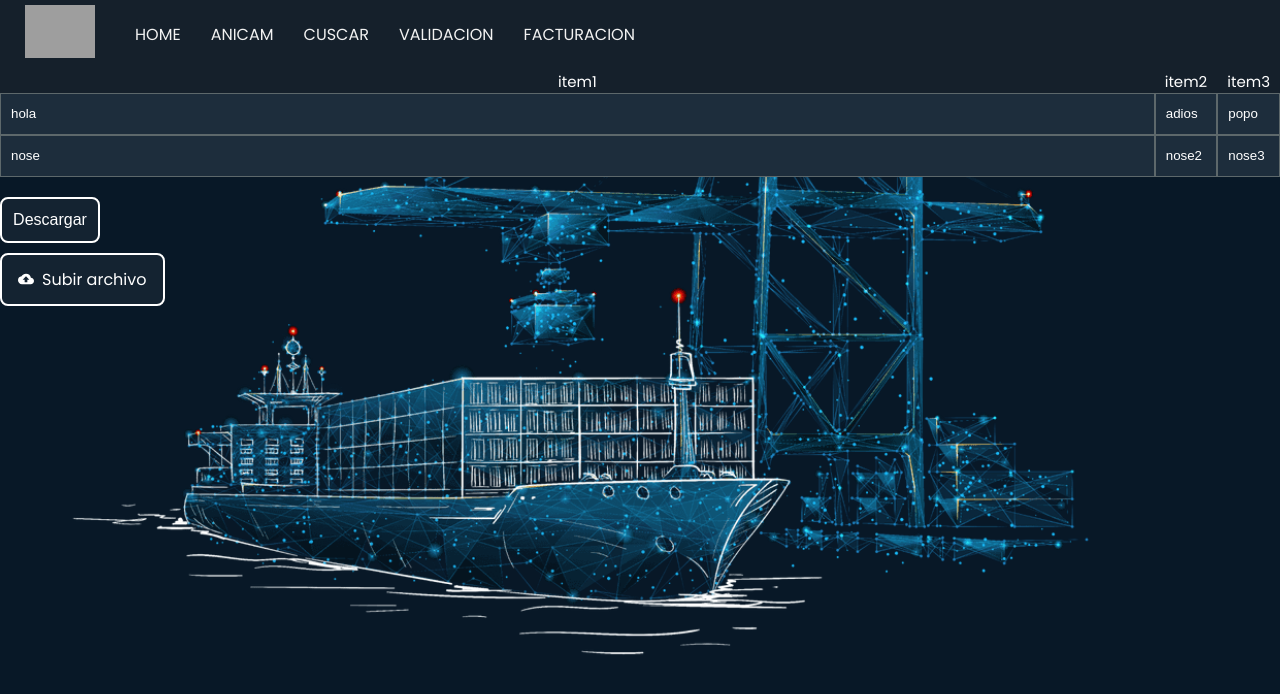
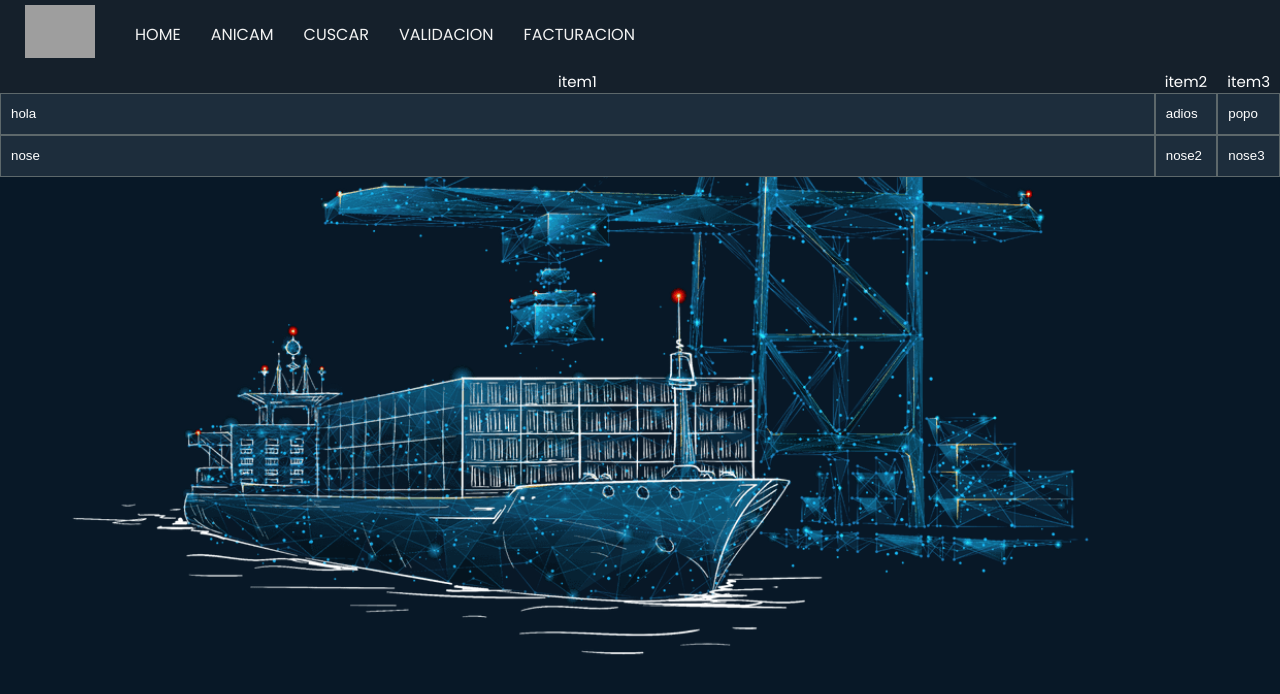
Before and after one commit to mariaRam2003/Proyecto-Software1, a React (Create React App) app: page /dev in a window 1280 px wide. Shown: the top 694 px of the page. Built offline with nearby package versions, Linux system fonts and the light colour scheme; grey boxes are pictures that could not be loaded.

Commit message:
GET API
Implementacion de descarga de archivo de excel mediante get al API, 100% funcional

```diff
--- a/src/components/Table.js
+++ b/src/components/Table.js
@@ -103,12 +103,6 @@ function Table({ data, functionName }) {
         <tr className="table-row"></tr>
       </div>
 
-      <div className="download-container">
-        <button className="download-button" onClick={downloadChanges}>
-          Descargar
-        </button>
-      </div>
-      <Uploader />
     </>
   );
 }
--- a/src/pages/ANICAM.js
+++ b/src/pages/ANICAM.js
@@ -28,6 +28,16 @@ const ANICAM = () => {
       <h1>DATOS DE ANICAM</h1>
       <Table data={data} functionName={"update_data_func"} />
 
+      <button
+        onClick={() => {
+          downloadFile();
+        }}
+      >
+        {" "}
+        Download{" "}
+      </button>
+
+      <Uploader />
     </div>
   );
 };
```
